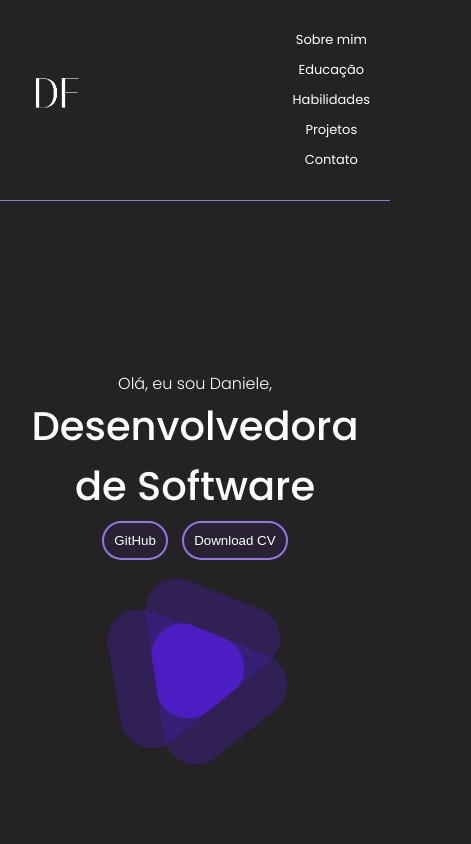
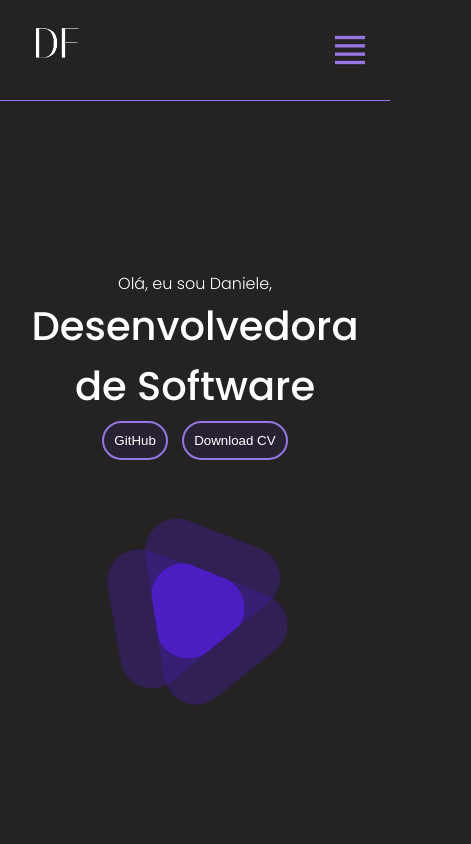
Before and after one commit to danisfon/portfolio-daniele, a plain HTML site: page index.html in a window 390 px wide. Shown: the top 844 px of the page, 471 px wide, since content can reach past the window. Drawn offline with nearby package versions, Linux system fonts and the light colour scheme.

Commit message:
modificando header para mobile

```diff
--- a/index.html
+++ b/index.html
@@ -15,7 +15,6 @@
 <header>
     <div class="cabecalho">
         <img src="images/logo-df-df.png">
-
         <div class="cabecalho_texto">
             <ul>
                 <li class="poppins-regular"><a href="#sobreMim">Sobre mim</a></li>
@@ -25,6 +24,7 @@
                 <li class="poppins-regular"><a href="#contato">Contato</a></li>
             </ul>
         </div>
+        <i class="ri-align-justify"></i>
     </div>
 </header>
 
@@ -115,17 +115,21 @@
     <h2 class="titulo poppins-regular">Habilidades</h2>
 
     <div class="habilidades">
+        <div class="habilidades1">
             <div class="habilidade">
                 <img src="images/php-logo.png" alt="logo php">
             </div>
             <div class="habilidade figma">
                 <img src="images/Figma-logo.svg.png" alt="logo figma">
             </div>
+        </div>
+        <div class="habilidades1">
             <div class="habilidade">
                 <img src="images/logo-work-bench.png" alt="logo mysql">
             </div>
             <div class="habilidade js">
                 <img src="images/logo-javascript.png" alt="logo php">
+            </div>
         </div>
     </div>
 </section>
--- a/styles.css
+++ b/styles.css
@@ -69,6 +69,10 @@ hr {
     display: flex;
     gap: 20px;
     font-size: 13px;
+}
+
+.ri-align-justify {
+    display: none;
 }
 
 
@@ -331,8 +335,14 @@ footer {
 
 @media (max-width: 768px) {
     header {
-        flex-direction: column; /*exemplo*/
-        padding: 30px 20px;
+        flex-direction: column;
+        padding: 15px 20px;
+    }
+
+    .ri-align-justify {
+        display: block;
+        color: #9576E3;
+        font-size: 40px;
     }
 
     .cabecalho img {
@@ -340,16 +350,8 @@ footer {
         max-height: 60px;
     }
 
-    .cabecalho_texto {
-        flex-direction: column;
-        align-items: center;
-        gap: 10px;
-    }
-
     .cabecalho_texto ul {
-        flex-direction: column;/*exemplo*/
-        align-items: center;
-        gap: 10px;
+        display: none;
     }
 
     .principal_texto {
@@ -358,7 +360,7 @@ footer {
     }
 
     .principal {
-        flex-direction: column;/*exemplo*/
+        flex-direction: column;
         align-items: center;
         text-align: center;
     }
@@ -370,6 +372,7 @@ footer {
     .principal_foto {
         width: auto;
         justify-content: center;
+        margin-top: 40px;
     }
 
     .principal_foto img {
@@ -409,5 +412,11 @@ footer {
 
     .cards {
         flex-direction: column;
+        justify-content: center;
+        align-items: center;
+    }
+
+    .habilidades1 {
+        flex-direction: column;
     }
 }
```
Lines whose indentation alone changed are shown as unchanged.
